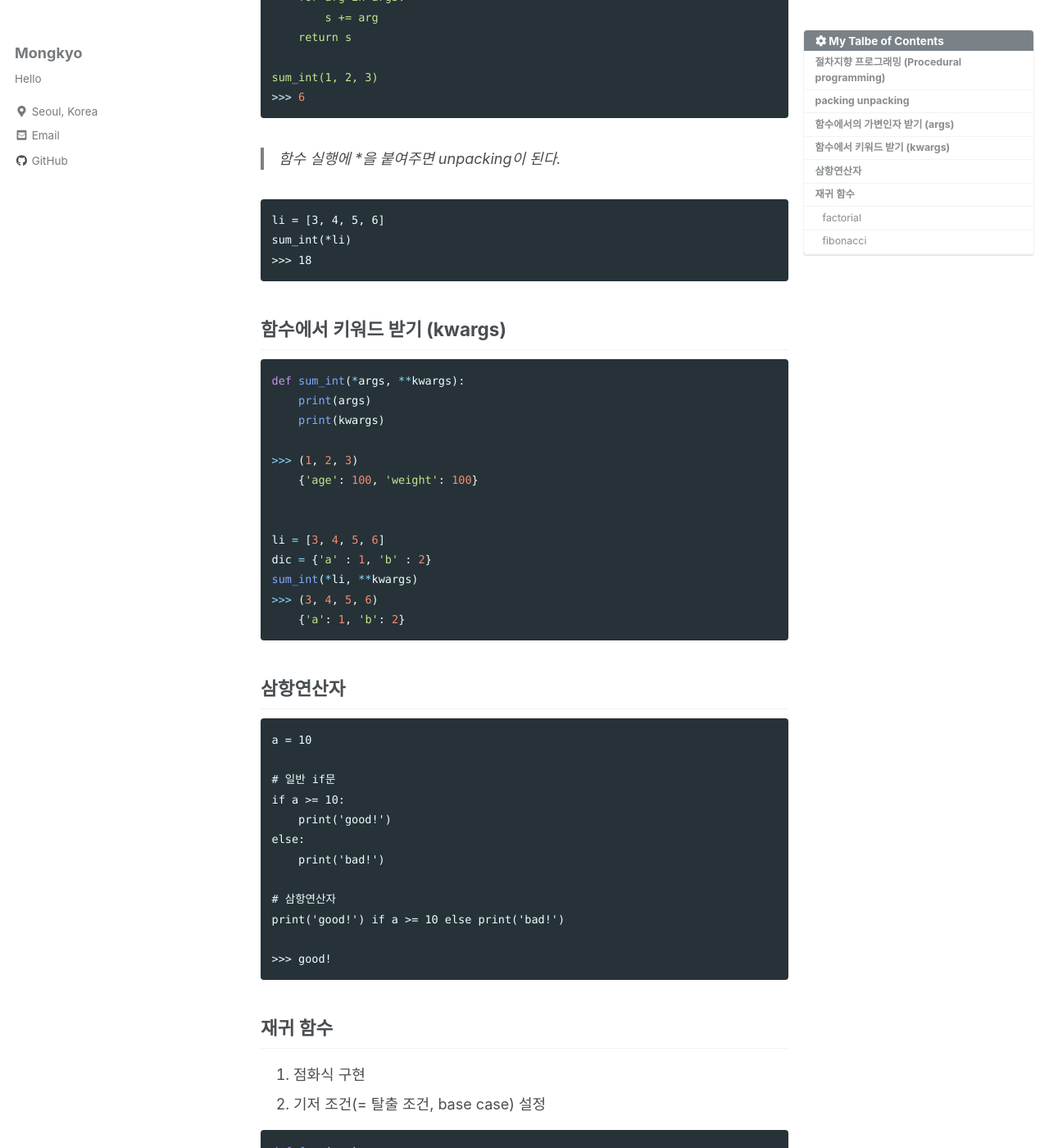
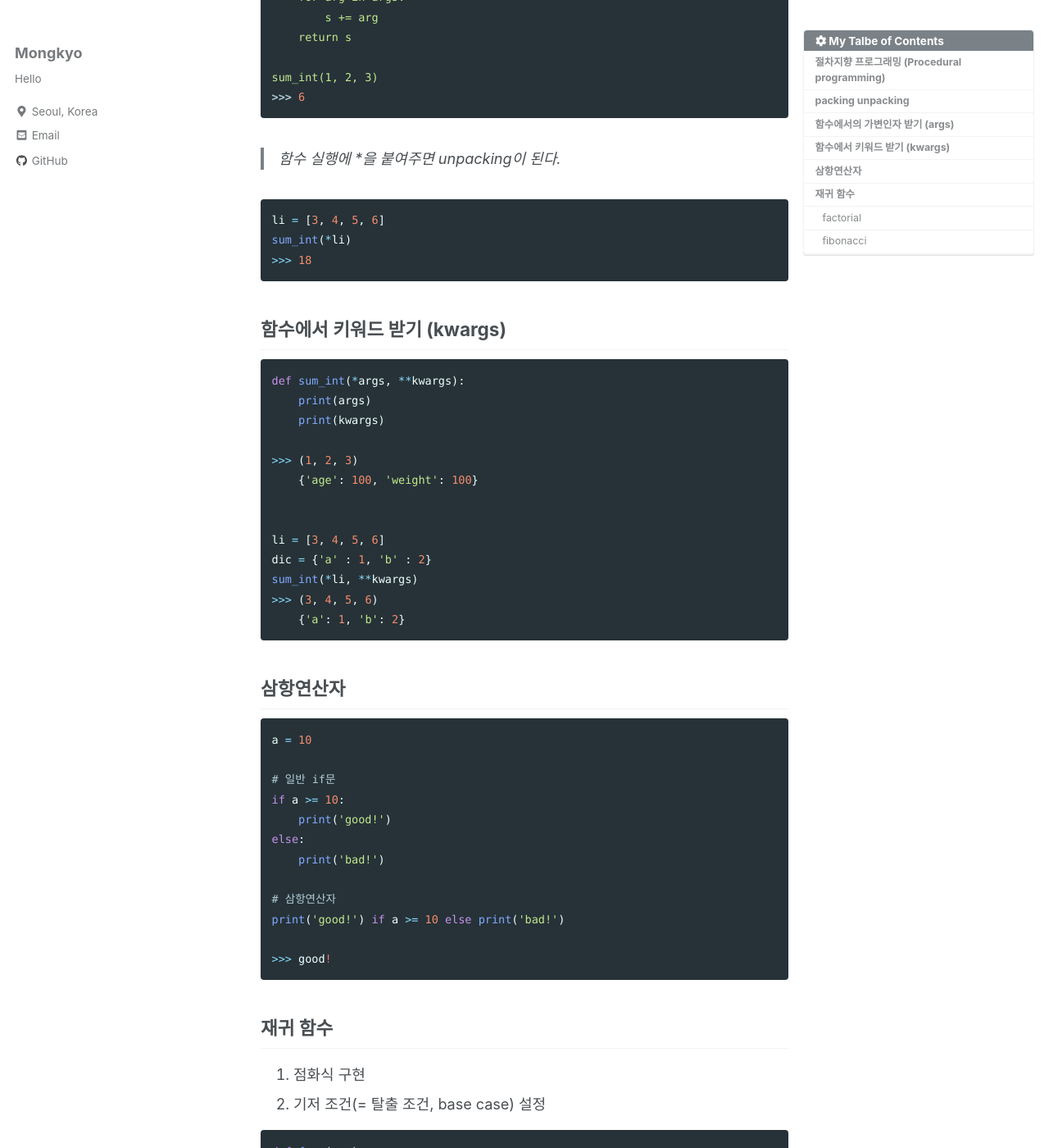
Before and after one commit to mongkyo/mongkyo.github.io, a Jekyll site: the page built from _posts/2019-03-06-Python(2).md, in a window 1280 px wide and 1400 px high, scrolled down 1666 px. Shown: the whole window at 82% size. Built offline with Jekyll 4.4.1, drawn with Linux system fonts in a browser that asks for light colours; nearby versions of some CDN libraries.

Commit message:
[modified] 2019-03-06 python(2).md

````diff
--- a/_posts/2019-03-06-Python(2).md
+++ b/_posts/2019-03-06-Python(2).md
@@ -56,7 +56,7 @@ c
 def sum_int(*args):
     print(type(args))
 
->>> <class 'tuple'>
+>>> <class "tuple">
 
 def sum_int(*args):
     print(args)
@@ -76,7 +76,7 @@ sum_int(1, 2, 3)
 ```
 > 함수 실행에 *을 붙여주면 unpacking이 된다.
 
-```
+```python
 li = [3, 4, 5, 6]
 sum_int(*li)
 >>> 18
@@ -103,7 +103,7 @@ sum_int(*li, **kwargs)
 
 ## 삼항연산자
 
-```
+```python
 a = 10
 
 # 일반 if문
````
